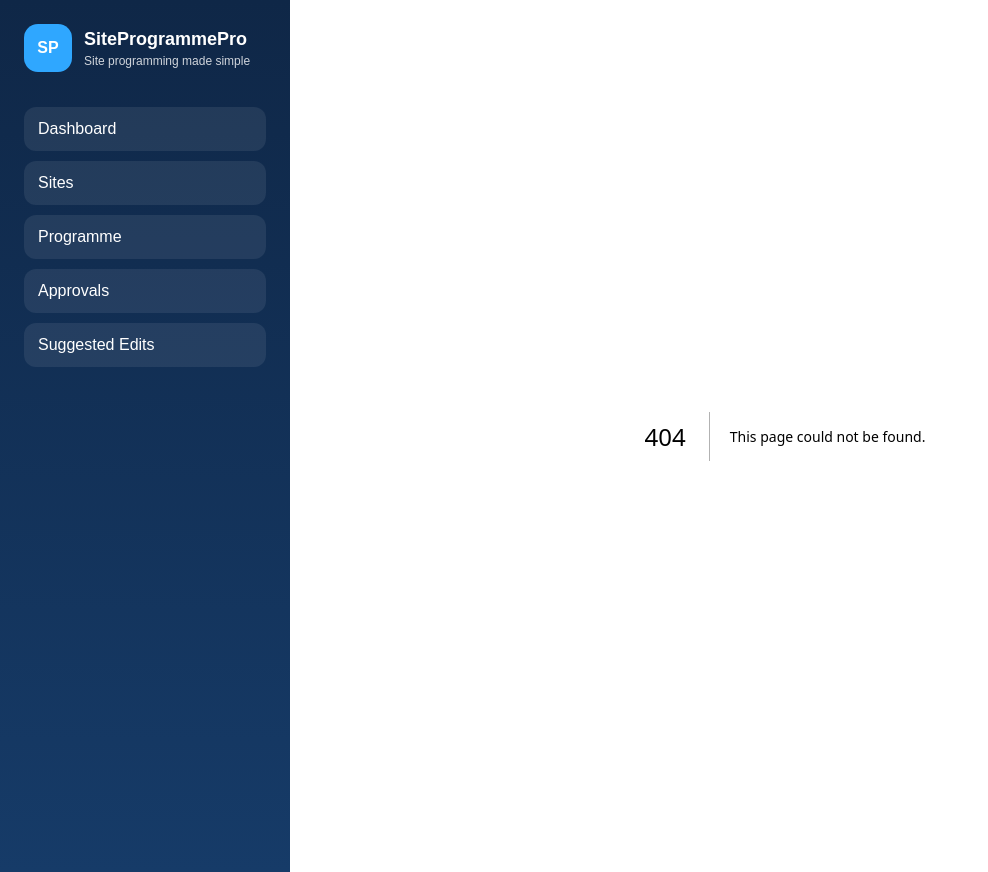
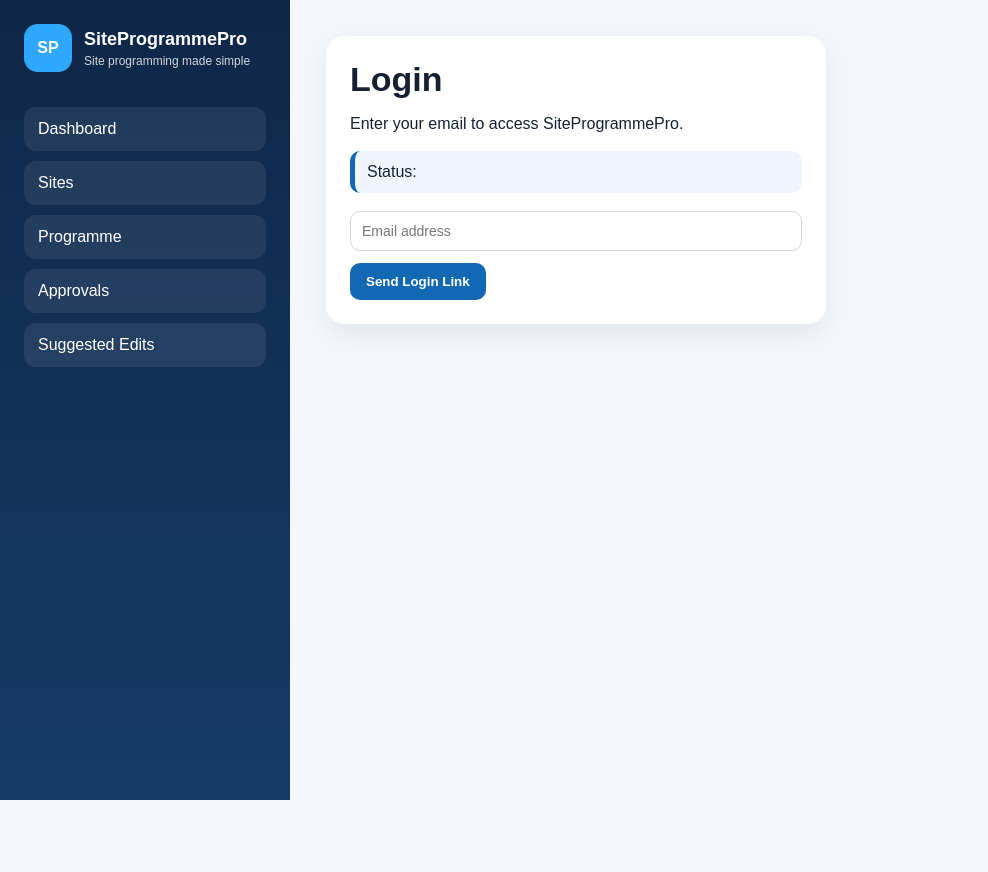
Before and after one commit to JeddRWD/siteprogrammepro, a Next.js app: page /login in a window 1280 px wide. Before the commit this address had no page. Shown: the whole page, without its empty margins (0-988 px from the left). After the commit the page ends 800 px from the top, so only its background shows below. Built offline with nearby package versions, Linux system fonts and the light colour scheme; no server answers.

Commit message:
Add files via upload

```diff
--- /dev/null
+++ b/app/login/page.tsx
@@ -0,0 +1,53 @@
+"use client";
+
+import { useState } from "react";
+import { supabase } from "../../lib/supabase";
+
+export default function Login() {
+  const [email, setEmail] = useState("");
+  const [message, setMessage] = useState("");
+
+  async function login() {
+    if (!email) {
+      setMessage("Enter your email");
+      return;
+    }
+
+    setMessage("Sending login link...");
+
+    const { error } = await supabase.auth.signInWithOtp({
+      email,
+      options: {
+        emailRedirectTo: window.location.origin + "/dashboard"
+      }
+    });
+
+    if (error) {
+      setMessage(error.message);
+      return;
+    }
+
+    setMessage("Check your email for the login link.");
+  }
+
+  return (
+    <main>
+      <div className="card" style={{ maxWidth: 500 }}>
+        <h1>Login</h1>
+        <p>Enter your email to access SiteProgrammePro.</p>
+
+        <div className="status-box">Status: {message}</div>
+
+        <input
+          type="email"
+          placeholder="Email address"
+          value={email}
+          onChange={(e) => setEmail(e.target.value)}
+          style={{ width: "100%", marginBottom: 12 }}
+        />
+
+        <button onClick={login}>Send Login Link</button>
+      </div>
+    </main>
+  );
+}
```
